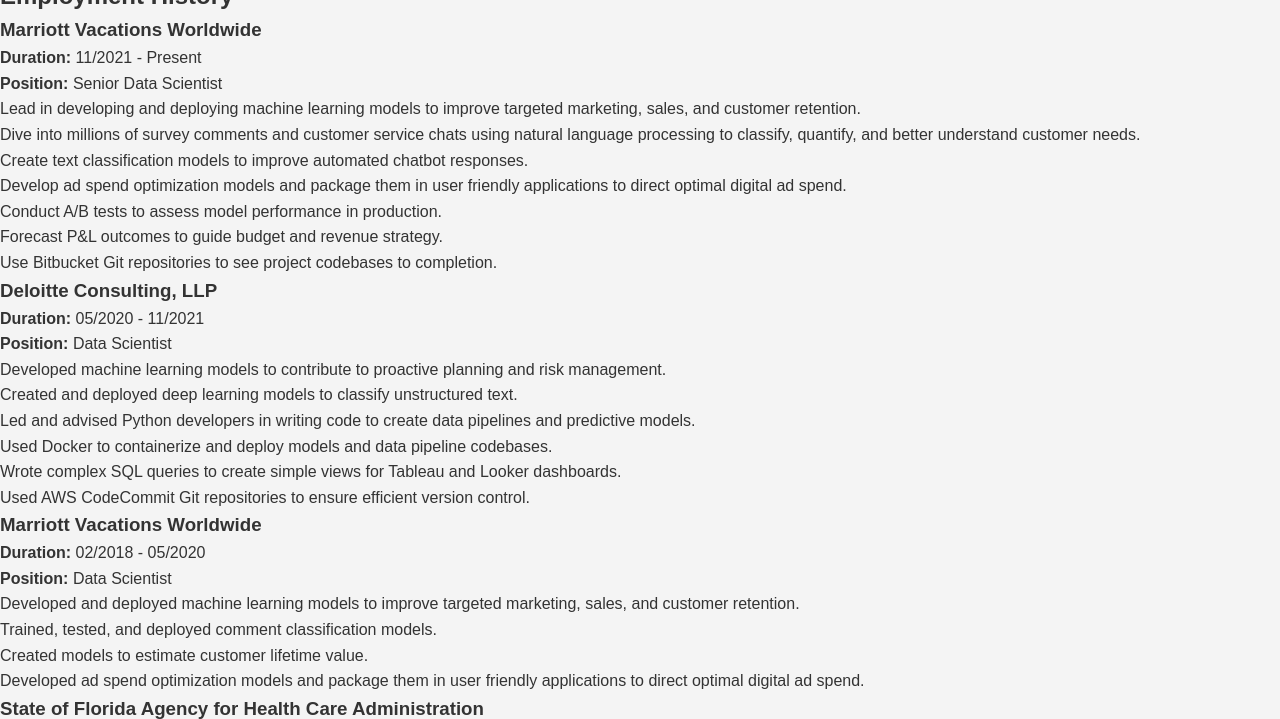
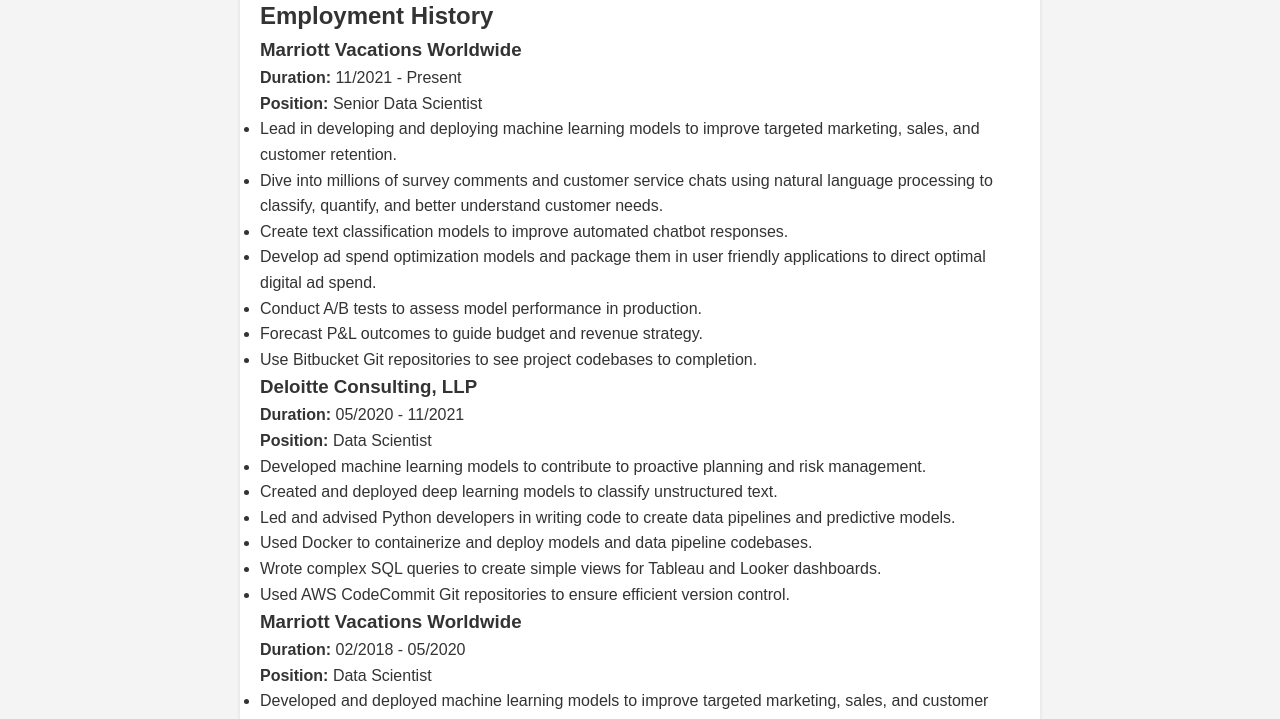
Before and after one commit to twwebb3/twwebb3.github.io, a plain HTML site: page about.html in a window 1280 px wide. Shown: the part 171-890 px from the top of the page. Drawn offline with Linux system fonts and the light colour scheme; no server answers.

Commit message:
Formatting about page added.

```diff
--- a/css/style.css
+++ b/css/style.css
@@ -9,8 +9,9 @@ body {
     font-family: 'Arial', sans-serif;
     line-height: 1.6;
     color: #333;
-    background-color: #f4f4f4;
+    background-color: #f4f4f4; /* Light gray background */
 }
+
 
 /* Navigation Bar */
 nav {
@@ -47,7 +48,7 @@ section {
     text-align: center;
     padding: 50px;
     background: url('img/background.jpg') no-repeat center center/cover;
-    color: #fff;
+    color: #1a1a1a;
 }
 
 /* About, Projects, Blog, Contact Sections */
@@ -64,6 +65,15 @@ footer {
     color: #fff;
 }
 
+.resume {
+    max-width: 800px; /* Adjust the width as needed */
+    background-color: #fff; /* White background for the content */
+    margin: 0 auto; /* Center the content */
+    padding: 20px; /* Add some padding around the content */
+    box-shadow: 0 2px 4px rgba(0, 0, 0, 0.1); /* Optional: Adds subtle shadow */
+    border-radius: 5px; /* Optional: Rounds the corners */
+}
+
 /* Responsive Design */
 @media (max-width: 768px) {
     nav ul li {
```
